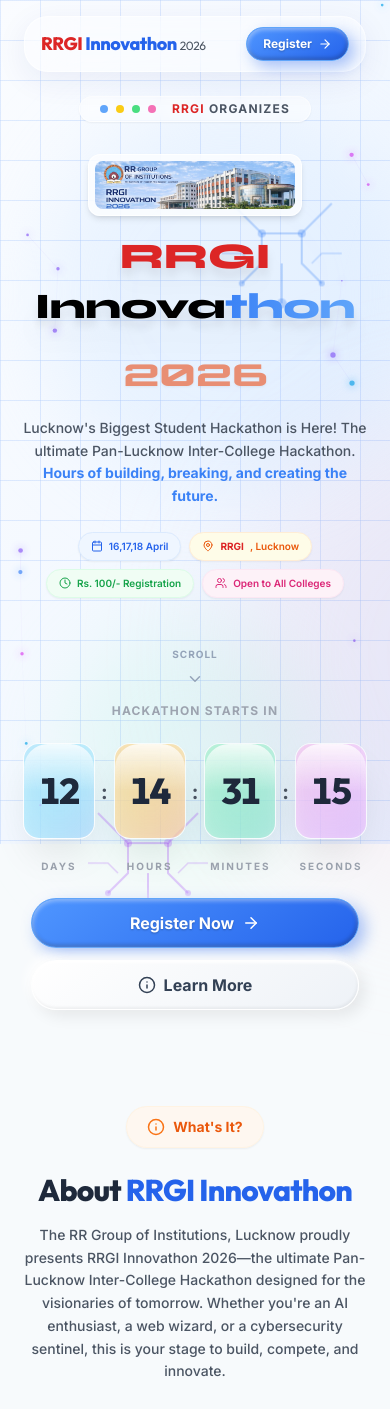
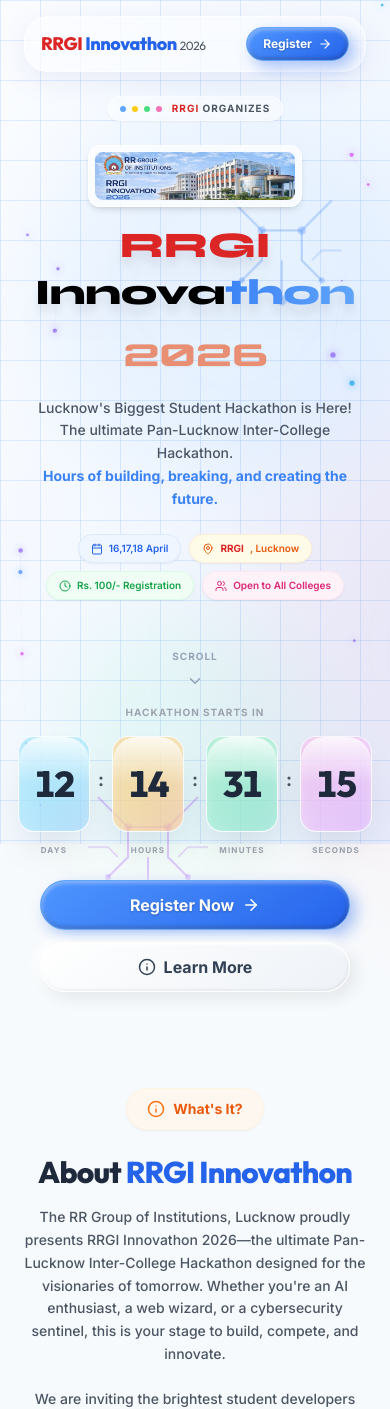
Before and after one commit to AshishSinghThakur07/RRGI-INNOVATHON, a React (Vite) app: page / in a window 390 px wide. Shown: the top 1409 px of the page. Built offline with nearby package versions, Linux system fonts and the light colour scheme.

Commit message:
fix: centralize hero text and timer properly on phone screens

```diff
--- a/src/App.jsx
+++ b/src/App.jsx
@@ -183,7 +183,7 @@
         </div>
       </motion.div>
 
-      <span className={`text-[10px] md:text-xs uppercase font-extrabold tracking-[0.2em] mt-5 text-gray-400 group-hover:${textHoverColor} transition-colors duration-300`}>
+      <span className={`text-[8px] sm:text-[10px] md:text-xs uppercase font-extrabold tracking-[0.15em] sm:tracking-[0.2em] mt-3 sm:mt-5 text-gray-400 group-hover:${textHoverColor} transition-colors duration-300`}>
         {label}
       </span>
     </div>
@@ -231,15 +231,15 @@
       <FloatingCircuit top="20%" right="15%" scale={1.2} delay={0} color="text-blue-500/30" />
       <FloatingCircuit bottom="10%" left="20%" scale={0.8} delay={1} color="text-purple-500/30" />
 
-      <div className="parallax-element max-w-7xl mx-auto px-6 z-10 text-center relative w-full flex flex-col items-center" data-speed="1.5">
+      <div className="parallax-element max-w-7xl mx-auto px-4 sm:px-6 z-10 text-center relative w-full flex flex-col items-center" data-speed="1.5">
         <motion.div style={{ y: y2 }}>
           <RevealText>
-            <div className="flex items-center justify-center gap-2 py-1 px-5 rounded-full bg-white/50 border border-white/60 text-xs font-bold tracking-widest text-gray-600 uppercase mb-8 shadow-sm backdrop-blur-sm mx-auto w-max">
-              <span className="w-2 h-2 rounded-full bg-blue-400"></span>
-              <span className="w-2 h-2 rounded-full bg-yellow-400"></span>
-              <span className="w-2 h-2 rounded-full bg-green-400"></span>
-              <span className="w-2 h-2 rounded-full bg-pink-400"></span>
-              <span className="ml-2"><span className="text-red-600 font-black">RRGI</span> ORGANIZES</span>
+            <div className="flex items-center justify-center gap-1.5 sm:gap-2 py-1 px-3 sm:px-5 rounded-full bg-white/50 border border-white/60 text-[10px] sm:text-xs font-bold tracking-widest text-gray-600 uppercase mb-6 sm:mb-8 shadow-sm backdrop-blur-sm mx-auto w-max">
+              <span className="w-1.5 h-1.5 sm:w-2 sm:h-2 rounded-full bg-blue-400"></span>
+              <span className="w-1.5 h-1.5 sm:w-2 sm:h-2 rounded-full bg-yellow-400"></span>
+              <span className="w-1.5 h-1.5 sm:w-2 sm:h-2 rounded-full bg-green-400"></span>
+              <span className="w-1.5 h-1.5 sm:w-2 sm:h-2 rounded-full bg-pink-400"></span>
+              <span className="ml-1 sm:ml-2"><span className="text-red-600 font-black">RRGI</span> ORGANIZES</span>
             </div>
           </RevealText>
 
@@ -256,7 +256,7 @@
           </RevealText>
 
           <RevealText delay={0.1}>
-            <h1 className="text-4xl sm:text-5xl md:text-7xl lg:text-8xl font-black tracking-tight mb-4 sm:mb-6 drop-shadow-xl" style={{ fontFamily: "'Syne', sans-serif", lineHeight: '1.4', letterSpacing: '-0.01em' }}>
+            <h1 className="text-4xl sm:text-5xl md:text-7xl lg:text-8xl font-black tracking-tight mb-3 sm:mb-6 drop-shadow-xl text-center w-full" style={{ fontFamily: "'Syne', sans-serif", lineHeight: '1.3', letterSpacing: '-0.01em' }}>
               <span className="text-red-600">RRGI</span>{" "}
               <span className="text-black">Innova</span><span className="text-transparent bg-clip-text bg-gradient-to-r from-blue-500 to-blue-400">thon</span>
             </h1>
@@ -268,7 +268,7 @@
           </RevealText>
 
           <RevealText delay={0.2}>
-            <p className="max-w-2xl mx-auto text-sm sm:text-base md:text-lg text-gray-600 font-medium mb-6 sm:mb-8 leading-relaxed px-2">
+            <p className="max-w-2xl mx-auto text-center text-sm sm:text-base md:text-lg text-gray-600 font-medium mb-6 sm:mb-8 leading-relaxed px-4 sm:px-2">
               Lucknow's Biggest Student Hackathon is Here! The ultimate Pan-Lucknow Inter-College Hackathon.
               <br /><span className="text-blue-500 font-bold">Hours of building, breaking, and creating the future.</span>
             </p>
@@ -304,20 +304,20 @@
           </RevealText>
 
           <RevealText delay={0.4}>
-            <p className="text-xs font-bold tracking-widest text-gray-400 mb-6 uppercase">Hackathon Starts In</p>
-            <div className="flex justify-center items-center gap-1.5 sm:gap-2 md:gap-6 mb-6 relative z-30 px-2">
+            <p className="text-[10px] sm:text-xs font-bold tracking-widest text-gray-400 mb-4 sm:mb-6 uppercase text-center">Hackathon Starts In</p>
+            <div className="flex justify-center items-center gap-2 sm:gap-3 md:gap-6 mb-6 relative z-30 w-full max-w-lg mx-auto">
               <TimerCard delayIndex={0} label="Days" value={timeLeft.days} gradient="from-blue-400 via-cyan-300 to-indigo-500" textHoverColor="text-blue-500" />
-              <div className="text-xl sm:text-2xl md:text-4xl font-bold text-gray-600 mb-8">:</div>
+              <div className="text-lg sm:text-2xl md:text-4xl font-bold text-gray-600 mb-8">:</div>
               <TimerCard delayIndex={1} label="Hours" value={timeLeft.hours} gradient="from-orange-400 via-amber-300 to-rose-500" textHoverColor="text-orange-500" />
-              <div className="text-xl sm:text-2xl md:text-4xl font-bold text-gray-600 mb-8">:</div>
+              <div className="text-lg sm:text-2xl md:text-4xl font-bold text-gray-600 mb-8">:</div>
               <TimerCard delayIndex={2} label="Minutes" value={timeLeft.minutes} gradient="from-green-400 via-emerald-300 to-teal-500" textHoverColor="text-green-500" />
-              <div className="text-xl sm:text-2xl md:text-4xl font-bold text-gray-600 mb-8">:</div>
+              <div className="text-lg sm:text-2xl md:text-4xl font-bold text-gray-600 mb-8">:</div>
               <TimerCard delayIndex={3} label="Seconds" value={timeLeft.seconds} gradient="from-pink-400 via-fuchsia-300 to-purple-500" textHoverColor="text-pink-500" />
             </div>
           </RevealText>
 
           <RevealText delay={0.5}>
-            <div className="flex flex-col sm:flex-row items-center justify-center gap-3 sm:gap-6 mt-4 px-4">
+            <div className="flex flex-col sm:flex-row items-center justify-center gap-3 sm:gap-6 mt-4 px-6 sm:px-4 w-full max-w-md sm:max-w-none mx-auto">
               <a href="https://forms.gle/aWXrC9w6FwURfLDJ9" target="_blank" rel="noopener noreferrer" className="skeu-btn-primary px-6 sm:px-8 py-3 sm:py-4 rounded-full font-bold flex items-center gap-2 text-base sm:text-lg w-full sm:w-auto justify-center">
                 Register Now <ArrowRight size={18} />
               </a>
```
